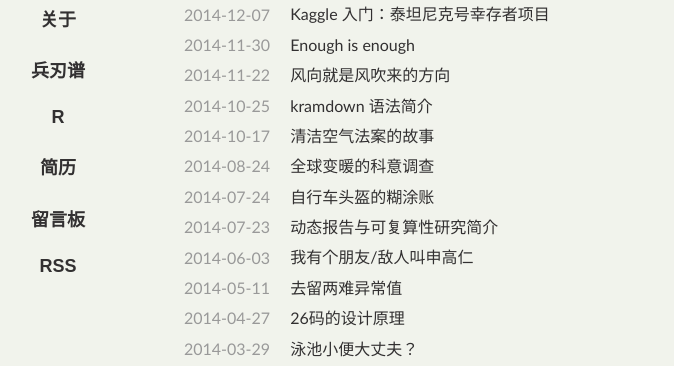
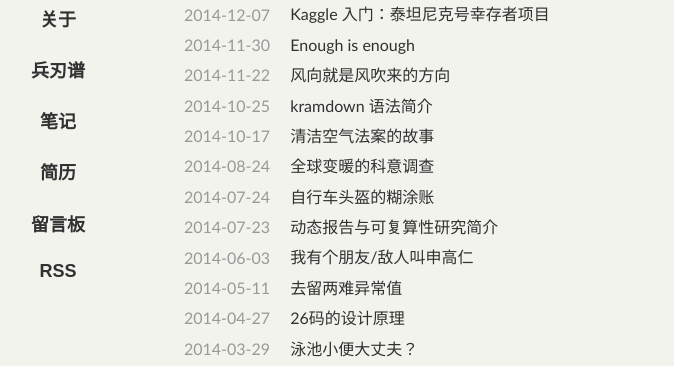
Before and after one commit to yufree/blogcn, a Jekyll site: the page built from index.md, in a window 1280 px wide. Shown: the part 160-526 px from the top of the page, without its empty margins (156-830 px from the left). Built offline with Jekyll 4.4.1, drawn with Linux system fonts in a browser that asks for light colours; some web fonts are replaced.

Commit message:
revise show

```diff
--- a/_layouts/default.html
+++ b/_layouts/default.html
@@ -21,7 +21,7 @@
         <span><a title="主页" class="" href="http://yufree.github.com">主页</a></span>
         <span><a title="关于" class="" href="{{ site.url}}/about/">关于</a></span>
         <span><a title="兵刃谱" class="" href="{{ site.url}}/software/">兵刃谱</a></span>
-        <span><a title="笔记" class="" href="{{ site.url}}/notes/">R</a></span>
+        <span><a title="笔记" class="" href="{{ site.url}}/notes/">笔记</a></span>
         <span><a title="简历" class="" href="{{ site.url}}/vitae/">简历</a></span>
         <span><a title="留言板" class="" href="{{ site.url}}/guestbook/">留言板</a></span>
         <span><a title="订阅" class="" href="{{ site.url}}/feed/">RSS</a></span>
```
